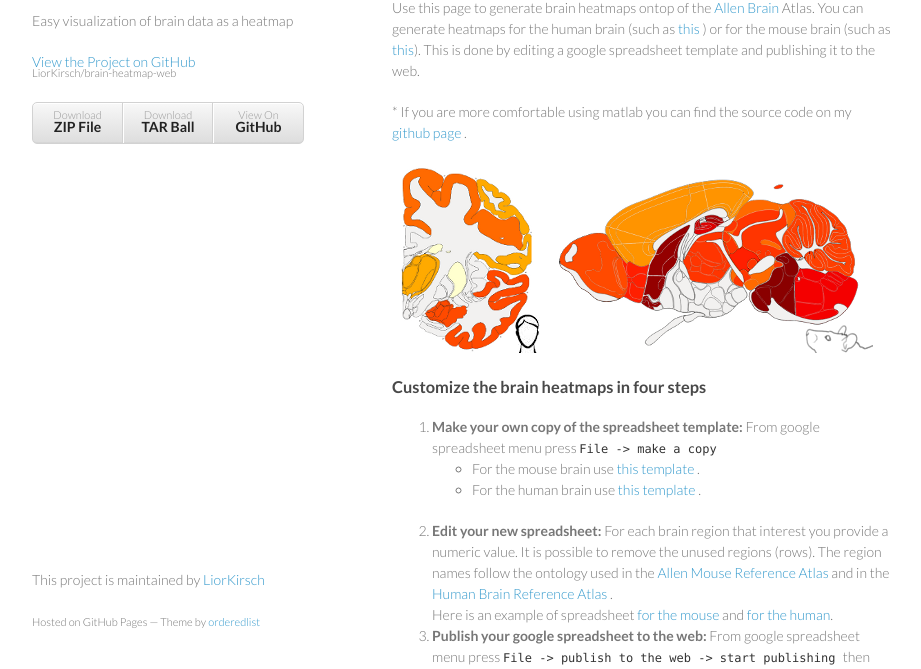
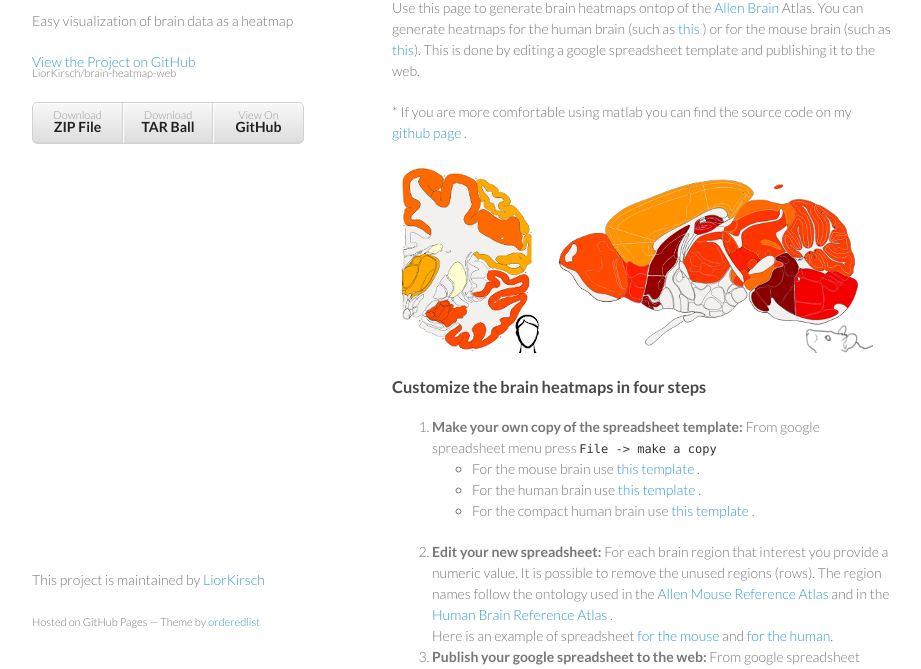
Before and after one commit to LiorKirsch/brain-heatmap-web, a plain HTML site: page index.html in a window 1280 px wide. Shown: the part 99-768 px from the top of the page, without its empty margins (178-1099 px from the left). Drawn offline with nearby package versions, Linux system fonts and the light colour scheme.

Commit message:
fixed the color bar and added example for the compact human brain

```diff
--- a/index.html
+++ b/index.html
@@ -85,9 +85,15 @@
 File -> make a copy
 </code>
 
-	<ul> <li>For the mouse brain use  <a href="https://docs.google.com/spreadsheet/ccc?key=0AiPUAyOtb4cHdFN5d2VrMC15VTdHakl3VkNleWNacXc&usp=sharing" target=newtab> this template </a>. </li>
-	<li> For the human brain use <a href="https://docs.google.com/spreadsheet/ccc?key=0AiPUAyOtb4cHdDlrT0x6bDVHUmJfNmxrLXJfelYxRUE&usp=sharing" target=newtab> this template </a>.
-	</li> </ul>
+	<ul>
+        <li>For the mouse brain use  <a href="https://docs.google.com/spreadsheet/ccc?key=0AiPUAyOtb4cHdFN5d2VrMC15VTdHakl3VkNleWNacXc&usp=sharing" target=newtab> this template </a>. </li>
+	   <li> For the human brain use <a href="https://docs.google.com/spreadsheet/ccc?key=0AiPUAyOtb4cHdDlrT0x6bDVHUmJfNmxrLXJfelYxRUE&usp=sharing" target=newtab> this template </a>.
+	   </li>
+       <li> For the compact human brain use <a href="https://docs.google.com/spreadsheet/ccc?key=1IAUCYklGlTZsbSBsOD6kCBB58Y5AZZj0Ft8srWSdM1I&usp=sharing" target=newtab> this template </a>.
+	   </li>
+    </ul>
+
+
  </li>
 
 <li> <b> Edit your new spreadsheet: </b> For each brain region that interest you provide a numeric value. It is possible to remove the unused regions (rows).
@@ -134,7 +140,7 @@ File -> publish to the web -> start publishing
 The expression of the gene <a href="./brainmapSingle.html?location=36&ontology=human&min=5&max=9&spreadsheetkey=0AiPUAyOtb4cHdHo2X2JSNHFqbnVtdDJLNHVyZG9fM0E" > HTR1B in the adult human brain </a>   (the <a href="https://docs.google.com/spreadsheet/pub?key=0AiPUAyOtb4cHdHo2X2JSNHFqbnVtdDJLNHVyZG9fM0E&output=html" > spreadsheet </a> used).
 </li>
 <li>
-The expression of the gene <a href="./brainmapSingle.html?location=1&ontology=human_compact&spreadsheetkey=1ZK2duuEGRyGbn6Rz4zj3AjSK_GKDe_t2XYzzAjs24cI" > HTR1B in the adult human brain <b> compact display</b>   </a>   (the <a href="https://docs.google.com/spreadsheet/pub?key=1ZK2duuEGRyGbn6Rz4zj3AjSK_GKDe_t2XYzzAjs24cI&output=html" > spreadsheet </a> used).
+The expression of the gene <a href="./brainmapSingle.html?location=1&ontology=human_compact&spreadsheetkey=1hyxYWnd-cQLZkL4Dm-p3ykGY6RNhBc_sq_w56r0MNjU" > HTR1B in the adult human brain <b> compact display</b>   </a>   (the <a href="https://docs.google.com/spreadsheet/pub?key=1hyxYWnd-cQLZkL4Dm-p3ykGY6RNhBc_sq_w56r0MNjU&output=html" > spreadsheet </a> used).
 </li>
 <li>
 Example of usage in  <a href="./brainmapSingle.html?location=19&spreadsheetkey=1cPaHhWJCmc2y6Xcixir0Q8uo2hKLC12zd76vYd3BxSo&ontology=mouse" > the mouse brain </a>   (the <a href="https://docs.google.com/spreadsheet/pub?key=1cPaHhWJCmc2y6Xcixir0Q8uo2hKLC12zd76vYd3BxSo&output=html" > spreadsheet </a> used).
```
Also changed, not shown: brainmapSingle.html (+2 -1 lines).
